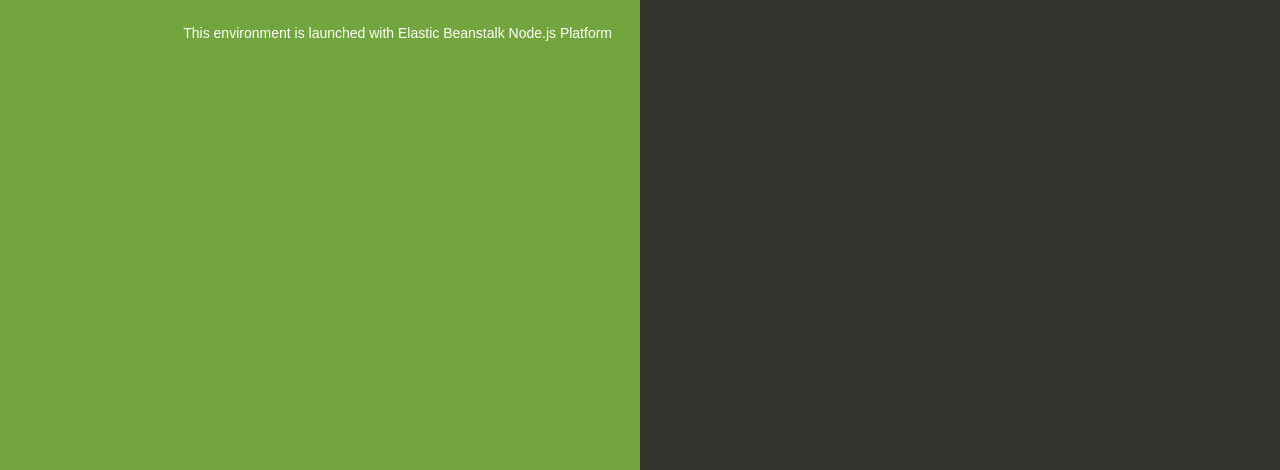
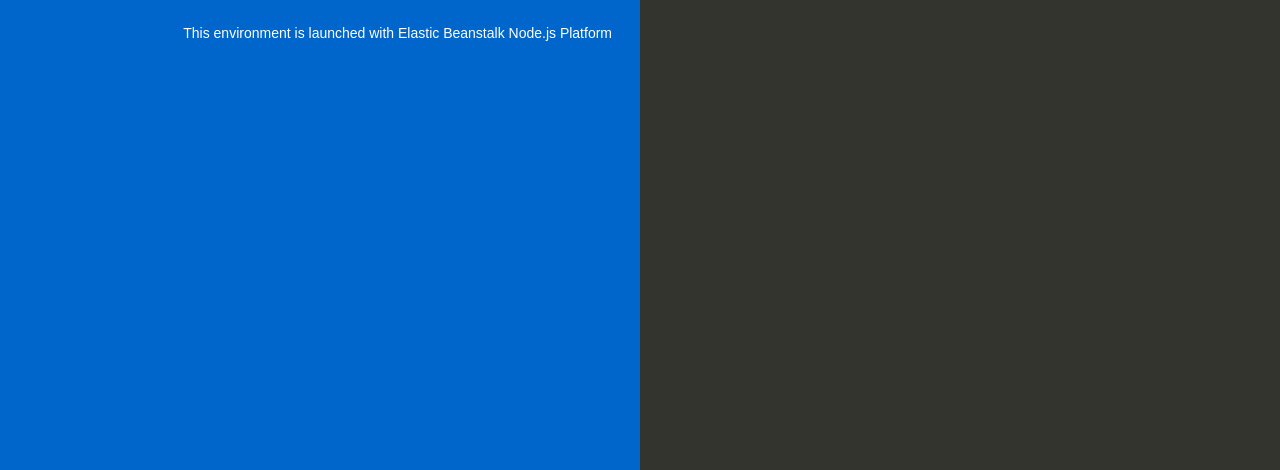
Before and after one commit to jorgecaballeroz/ASN-lab-aws-ci-cd, a website: page index.html in a window 1280 px wide. Shown: the part 330-800 px from the top of the page. Drawn offline with Linux system fonts and the light colour scheme.

Commit message:
Update index.html
changing to blue

```diff
--- a/index.html
+++ b/index.html
@@ -35,7 +35,7 @@
 
         text-align: right;
         padding-top: 11em;
-        background-color: #73A53E;
+        background-color: #0066CC;
 
       }
       .textColumn p {
```
